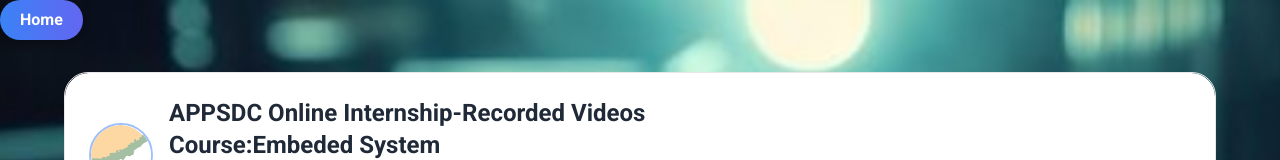
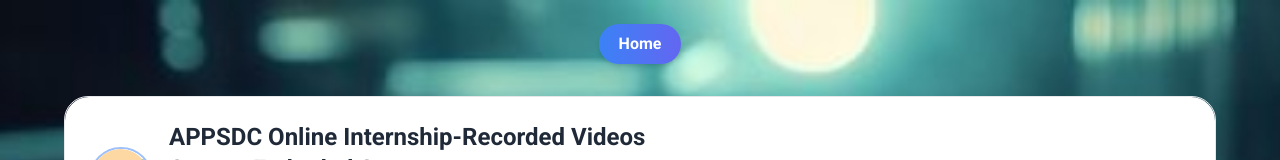
Before and after one commit to Pk-hh/session-website, a plain HTML site: page week1.html in a window 1280 px wide. Shown: the top 160 px of the page. Drawn offline with nearby package versions, Linux system fonts and the light colour scheme.

Commit message:
Update week1.html

```diff
--- a/week1.html
+++ b/week1.html
@@ -102,11 +102,14 @@
 
 </head>
 <body class="font-sans bg-cover bg-center bg-no-repeat" style="background-image: url('embeded\ system\ bg.jpg');">
-   <a href="index.html" target="_blank" rel="noopener noreferrer">
-  <button class="bg-gradient-to-r from-blue-500 to-indigo-500 text-white font-semibold px-5 py-2 rounded-full shadow-md hover:shadow-lg transition duration-300">
+  <br>
+   <div class="text-center">
+  <a href="index.html" target="_blank" rel="noopener noreferrer"
+     class="inline-block bg-gradient-to-r from-blue-500 to-indigo-500 text-white font-semibold px-5 py-2 rounded-full shadow-md hover:shadow-lg transition duration-300">
     Home
-  </button>
-</a>
+  </a>
+</div>
+
 
   <div class="border rounded-3xl mx-auto mt-8 max-w-6xl shadow-xl animate-fade backdrop-blur-md">
     <!-- Header -->
```
